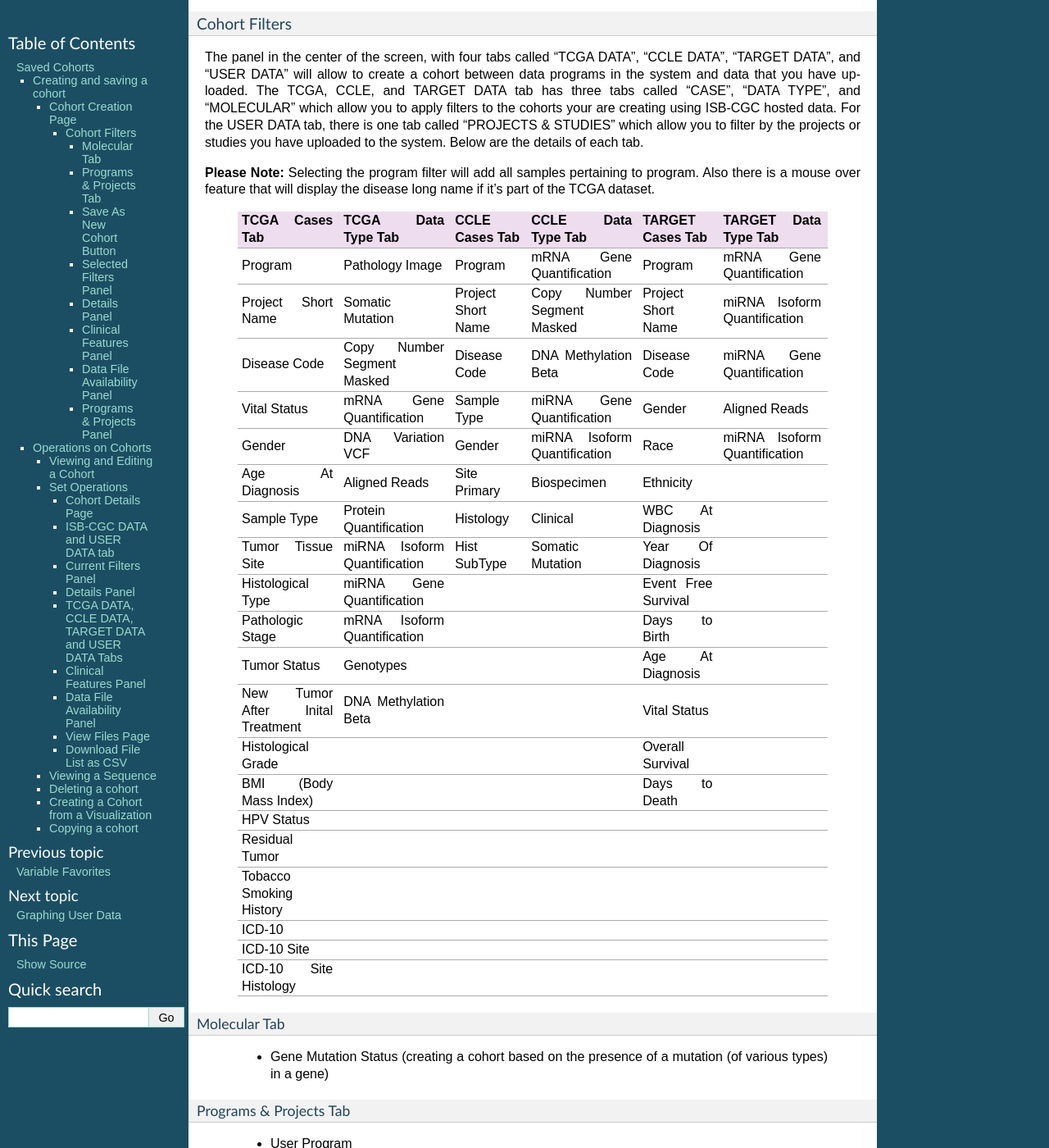
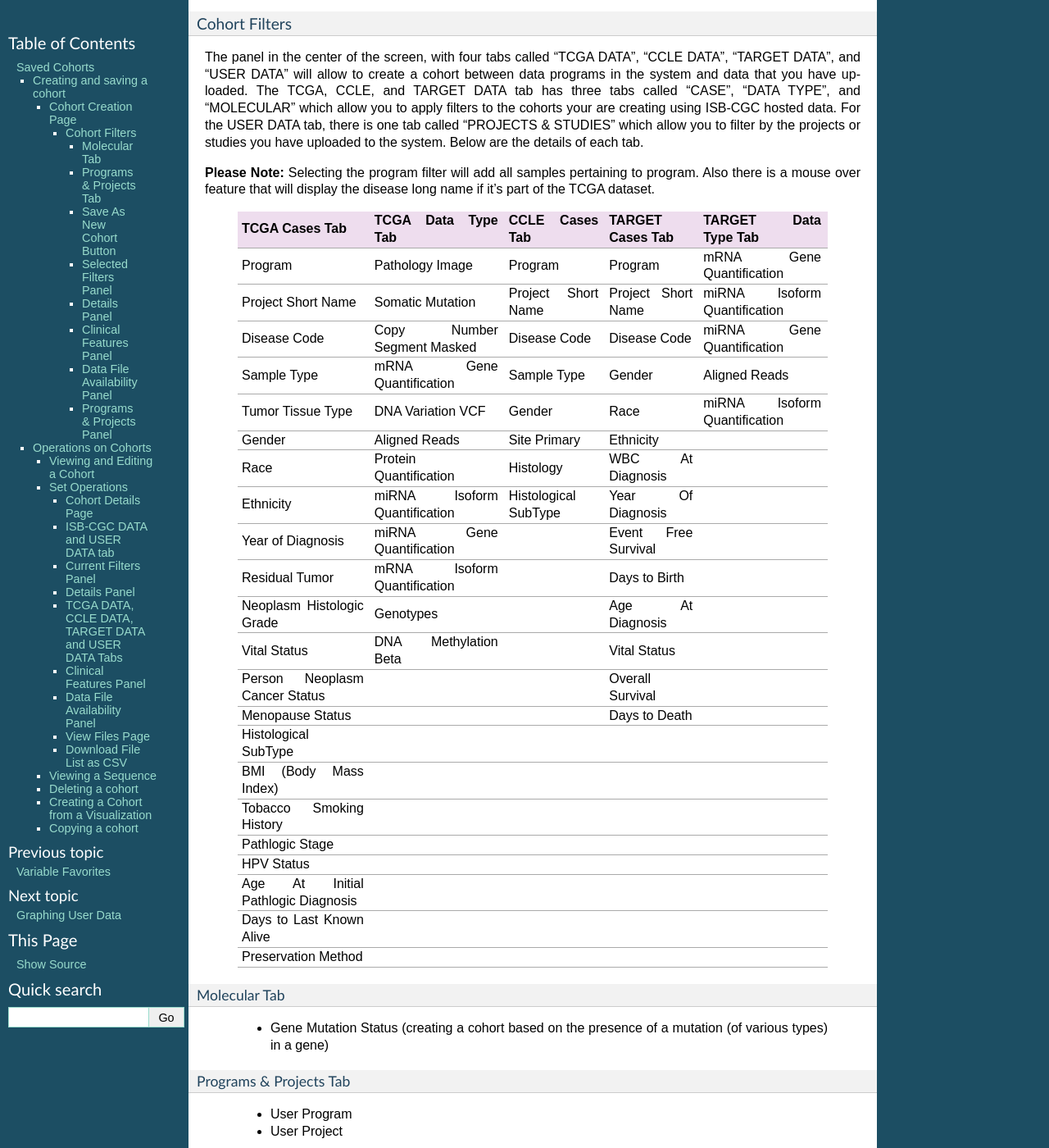
Before and after one commit to isb-cgc/readthedocs, a Sphinx documentation site: the page built from docs/source/sections/webapp/Saved-Cohorts.rst, in a window 1280 px wide and 1400 px high, scrolled down 846 px. Shown: the whole window at 82% size. Built offline with Sphinx 7.4.7, drawn with Linux system fonts in a browser that asks for light colours; pages that are not in the unit, such as notebooks, are missing from menus; some of the changed text lies outside the part shown.

Commit message:
updated table removed ccle data type
Also changed disease type to disease code in clinical features panel table.

```diff
--- a/docs/source/sections/webapp/Saved-Cohorts.rst
+++ b/docs/source/sections/webapp/Saved-Cohorts.rst
@@ -41,52 +41,63 @@
 **Please Note:** Selecting the program filter will add all samples pertaining to program. Also there is a mouse over feature that will display the disease long name if it's part of the TCGA dataset.
 
 
-   +-----------------------+------------------------------+---------------------+-----------------------------+-----------------------+-----------------------------+
-   | TCGA Cases Tab        | TCGA Data Type Tab           | CCLE Cases Tab      | CCLE Data Type Tab          | TARGET Cases Tab      | TARGET Data Type Tab        |
-   +=======================+==============================+=====================+=============================+=======================+=============================+
-   |   Program             | Pathology Image              | Program             | mRNA Gene Quantification    | Program               | mRNA Gene Quantification    |
-   +-----------------------+------------------------------+---------------------+-----------------------------+-----------------------+-----------------------------+
-   | Project Short Name    | Somatic Mutation             | Project Short Name  | Copy Number Segment Masked  | Project Short Name    |miRNA Isoform Quantification |
-   +-----------------------+------------------------------+---------------------+-----------------------------+-----------------------+-----------------------------+
-   | Disease Code          | Copy Number Segment Masked   |   Disease Code      |  DNA Methylation Beta       | Disease Code          | miRNA Gene Quantification   |
-   +-----------------------+------------------------------+---------------------+-----------------------------+-----------------------+-----------------------------+
-   | Vital Status          | mRNA Gene Quantification     | Sample Type         | miRNA Gene Quantification   | Gender                | Aligned Reads               |
-   +-----------------------+------------------------------+---------------------+-----------------------------+-----------------------+-----------------------------+
-   | Gender                | DNA Variation VCF            | Gender              | miRNA Isoform               | Race                  | miRNA Isoform               |
-   |                       |                              |                     | Quantification              |                       | Quantification              |
-   +-----------------------+------------------------------+---------------------+-----------------------------+-----------------------+-----------------------------+
-   | Age At Diagnosis      | Aligned Reads                | Site Primary        | Biospecimen                 | Ethnicity             |                             |
-   +-----------------------+------------------------------+---------------------+-----------------------------+-----------------------+-----------------------------+
-   | Sample Type           | Protein Quantification       | Histology           | Clinical                    | WBC At Diagnosis      |                             |
-   +-----------------------+------------------------------+---------------------+-----------------------------+-----------------------+-----------------------------+
-   | Tumor Tissue Site     |miRNA Isoform Quantification  | Hist SubType        | Somatic Mutation            | Year Of Diagnosis     |                             |
-   +-----------------------+------------------------------+---------------------+-----------------------------+-----------------------+-----------------------------+
-   | Histological Type     |miRNA Gene Quantification     |                     |                             | Event Free Survival   |                             |
-   +-----------------------+------------------------------+---------------------+-----------------------------+-----------------------+-----------------------------+
-   | Pathologic Stage      |mRNA Isoform Quantification   |                     |                             | Days to Birth         |                             |
-   +-----------------------+------------------------------+---------------------+-----------------------------+-----------------------+-----------------------------+
-   | Tumor Status          | Genotypes                    |                     |                             | Age At Diagnosis      |                             |
-   +-----------------------+------------------------------+---------------------+-----------------------------+-----------------------+-----------------------------+
-   | New Tumor After       | DNA Methylation Beta         |                     |                             | Vital Status          |                             |
-   | Inital Treatment      |                              |                     |                             |                       |                             |
-   +-----------------------+------------------------------+---------------------+-----------------------------+-----------------------+-----------------------------+
-   | Histological Grade    |                              |                     |                             | Overall Survival      |                             |
-   +-----------------------+------------------------------+---------------------+-----------------------------+-----------------------+-----------------------------+
-   | BMI (Body Mass Index) |                              |                     |                             | Days to Death         |                             |
-   +-----------------------+------------------------------+---------------------+-----------------------------+-----------------------+-----------------------------+
-   | HPV Status            |                              |                     |                             |                       |                             |
-   +-----------------------+------------------------------+---------------------+-----------------------------+-----------------------+-----------------------------+
-   | Residual Tumor        |                              |                     |                             |                       |                             |
-   +-----------------------+------------------------------+---------------------+-----------------------------+-----------------------+-----------------------------+
-   | Tobacco Smoking       |                              |                     |                             |                       |                             |
-   | History               |                              |                     |                             |                       |                             |
-   +-----------------------+------------------------------+---------------------+-----------------------------+-----------------------+-----------------------------+
-   | ICD-10                |                              |                     |                             |                       |                             |
-   +-----------------------+------------------------------+---------------------+-----------------------------+-----------------------+-----------------------------+
-   | ICD-10 Site           |                              |                     |                             |                       |                             |
-   +-----------------------+------------------------------+---------------------+-----------------------------+-----------------------+-----------------------------+
-   | ICD-10 Site Histology |                              |                     |                             |                       |                             |
-   +-----------------------+------------------------------+---------------------+-----------------------------+-----------------------+-----------------------------+
+
+   +-----------------------+------------------------------+---------------------+-----------------------+-----------------------------+
+   | TCGA Cases Tab        | TCGA Data Type Tab           | CCLE Cases Tab      | TARGET Cases Tab      | TARGET Data Type Tab        |
+   +=======================+==============================+=====================+=======================+=============================+
+   |   Program             | Pathology Image              | Program             | Program               | mRNA Gene Quantification    |
+   +-----------------------+------------------------------+---------------------+-----------------------+-----------------------------+
+   | Project Short Name    | Somatic Mutation             | Project Short Name  | Project Short Name    |miRNA Isoform Quantification |
+   +-----------------------+------------------------------+---------------------+-----------------------+-----------------------------+
+   | Disease Code          | Copy Number Segment Masked   |   Disease Code      | Disease Code          | miRNA Gene Quantification   |
+   +-----------------------+------------------------------+---------------------+-----------------------+-----------------------------+
+   |Sample Type            | mRNA Gene Quantification     | Sample Type         | Gender                | Aligned Reads               |
+   +-----------------------+------------------------------+---------------------+-----------------------+-----------------------------+
+   | Tumor Tissue Type     | DNA Variation VCF            | Gender              | Race                  | miRNA Isoform               |
+   |                       |                              |                     |                       | Quantification              |
+   +-----------------------+------------------------------+---------------------+-----------------------+-----------------------------+
+   | Gender                | Aligned Reads                | Site Primary        | Ethnicity             |                             |
+   +-----------------------+------------------------------+---------------------+-----------------------+-----------------------------+
+   | Race                  | Protein Quantification       | Histology           | WBC At Diagnosis      |                             |
+   +-----------------------+------------------------------+---------------------+-----------------------+-----------------------------+
+   | Ethnicity             |miRNA Isoform Quantification  | Histological        | Year Of Diagnosis     |                             |
+   |                       |                              | SubType             |                       |                             |
+   +-----------------------+------------------------------+---------------------+-----------------------+-----------------------------+
+   | Year of Diagnosis     |miRNA Gene Quantification     |                     | Event Free Survival   |                             |
+   +-----------------------+------------------------------+---------------------+-----------------------+-----------------------------+
+   | Residual Tumor        |mRNA Isoform Quantification   |                     | Days to Birth         |                             |
+   +-----------------------+------------------------------+---------------------+-----------------------+-----------------------------+
+   | Neoplasm Histologic   |                              |                     |                       |                             |
+   | Grade                 | Genotypes                    |                     | Age At Diagnosis      |                             |
+   +-----------------------+------------------------------+---------------------+-----------------------+-----------------------------+
+   | Vital Status          | DNA Methylation Beta         |                     | Vital Status          |                             |
+   |                       |                              |                     |                       |                             |
+   +-----------------------+------------------------------+---------------------+-----------------------+-----------------------------+
+   | Person Neoplasm       |                              |                     | Overall Survival      |                             |
+   | Cancer Status         |                              |                     |                       |                             |
+   +-----------------------+------------------------------+---------------------+-----------------------+-----------------------------+
+   | Menopause Status      |                              |                     | Days to Death         |                             |
+   +-----------------------+------------------------------+---------------------+-----------------------+-----------------------------+
+   | Histological SubType  |                              |                     |                       |                             |
+   +-----------------------+------------------------------+---------------------+-----------------------+-----------------------------+
+   | BMI (Body Mass Index) |                              |                     |                       |                             |
+   +-----------------------+------------------------------+---------------------+-----------------------+-----------------------------+
+   | Tobacco Smoking       |                              |                     |                       |                             |
+   | History               |                              |                     |                       |                             |
+   +-----------------------+------------------------------+---------------------+-----------------------+-----------------------------+
+   | Pathlogic Stage       |                              |                     |                       |                             |
+   +-----------------------+------------------------------+---------------------+-----------------------+-----------------------------+
+   | HPV Status            |                              |                     |                       |                             |
+   +-----------------------+------------------------------+---------------------+-----------------------+-----------------------------+
+   | Age At Initial        |                              |                     |                       |                             |
+   | Pathlogic Diagnosis   |                              |                     |                       |                             |
+   +-----------------------+------------------------------+---------------------+-----------------------+-----------------------------+
+   | Days to Last Known    |                              |                     |                       |                             |
+   | Alive                 |                              |                     |                       |                             |
+   +-----------------------+------------------------------+---------------------+-----------------------+-----------------------------+
+   | Preservation Method   |                              |                     |                       |                             |
+   +-----------------------+------------------------------+---------------------+-----------------------+-----------------------------+
+
 
 Molecular Tab
 ^^^^^^^^^^^^^
@@ -128,7 +139,7 @@
    +------------------------------+------------------------------+---------------------------------+
    | TCGA Clinical Features Panel | CCLE Clinical Features Panel | TARGET Clinical Features Panel  |
    +==============================+==============================+=================================+
-   | Disease Type                 | Disease Type                 | Disease Type                    |
+   | Disease Code                 | Disease Code                 | Disease Code                    |
    +------------------------------+------------------------------+---------------------------------+
    | Vital Status                 | Gender                       | Vital Status                    |
    +------------------------------+------------------------------+---------------------------------+
```
